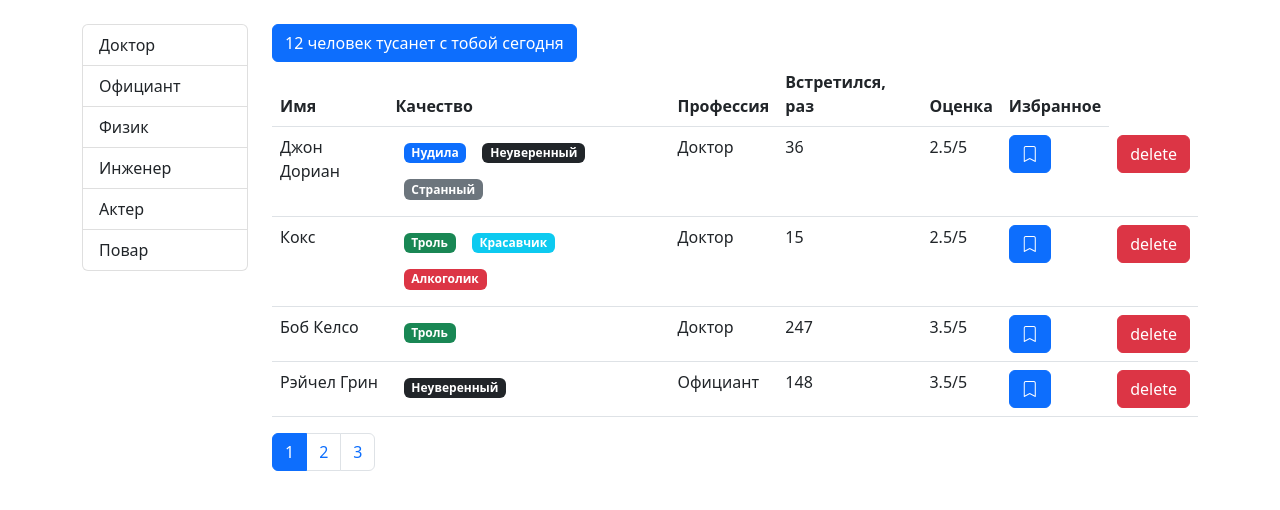
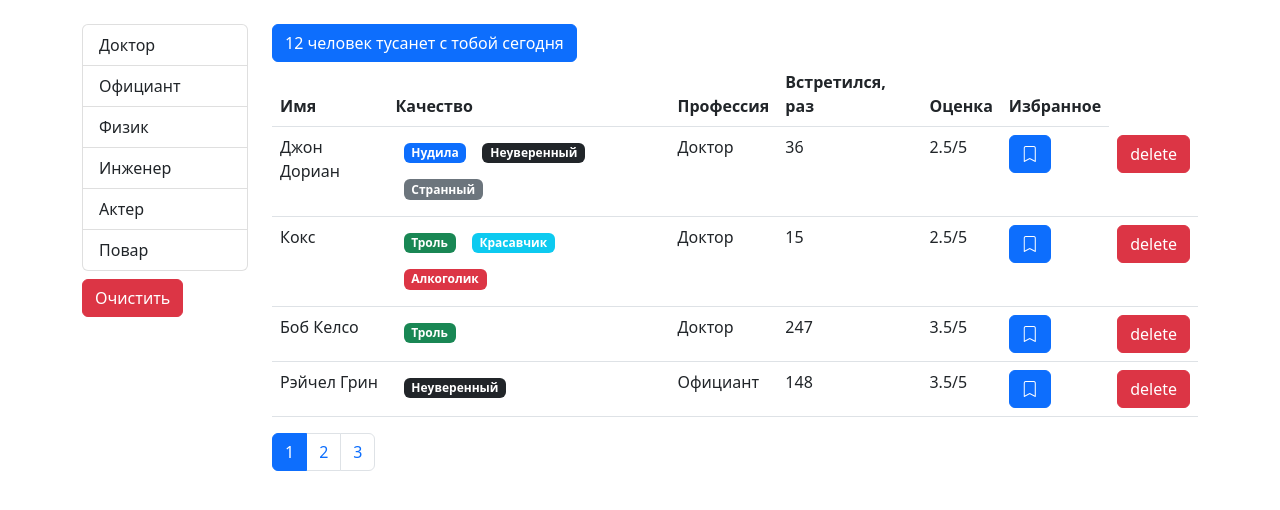
Before and after one commit to NMKD/fast-company, a React (Create React App) app: page / in a window 1280 px wide. Shown: the top 510 px of the page. Built offline with nearby package versions, Linux system fonts and the light colour scheme.

Commit message:
fix bugs

```diff
--- a/src/components/User/pagination.jsx
+++ b/src/components/User/pagination.jsx
@@ -1,4 +1,4 @@
-/* eslint-disable react/react-in-jsx-scope */
+import React from "react";
 import _ from "lodash";
 import PropTypes from "prop-types";
 
--- a/src/components/User/users.jsx
+++ b/src/components/User/users.jsx
@@ -17,7 +17,6 @@ const Users = ({ users, onDelete, onToogle }) => {
         "Избранное"
     ];
 
-    const count = users.length;
     // Pagination
     const pageSize = 4;
     const [currentPage, setCurrentPage] = useState(1);
@@ -32,7 +31,8 @@ const Users = ({ users, onDelete, onToogle }) => {
     const filterredUsers = selectedProf
         ? users.filter((user) => user.profession === selectedProf)
         : users;
-    console.log(users);
+
+    const count = filterredUsers.length;
     // Pagination/ отображение пользователей / фильтр
     const usersCrop = paginate(filterredUsers, currentPage, pageSize);
 
@@ -50,6 +50,10 @@ const Users = ({ users, onDelete, onToogle }) => {
         setSelectedProf(item);
     };
 
+    const handleClearFilterSelect = () => {
+        setSelectedProf();
+    };
+
     useEffect(() => {
         fetchData();
         setCurrentPage(1);
@@ -61,11 +65,19 @@ const Users = ({ users, onDelete, onToogle }) => {
                 <div className="row">
                     <div className="col-2">
                         {professions && (
-                            <GroupList
-                                selectedItem={selectedProf}
-                                items={professions}
-                                onFilter={handleFilterSelect}
-                            />
+                            <>
+                                <GroupList
+                                    selectedItem={selectedProf}
+                                    items={professions}
+                                    onFilter={handleFilterSelect}
+                                />
+                                <button
+                                    className="btn btn-danger mt-2 mb-2"
+                                    onClick={handleClearFilterSelect}
+                                >
+                                    Очистить
+                                </button>
+                            </>
                         )}
                     </div>
                     <div className="col-10">
```
